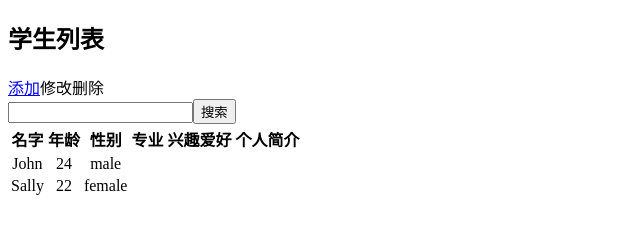
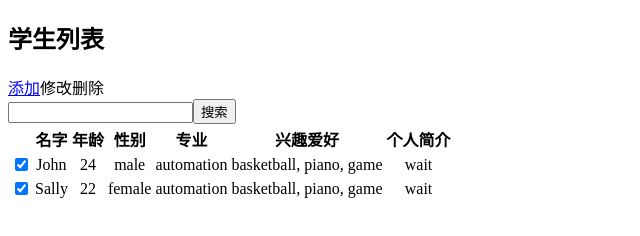
Before and after one commit to xiexuanzheng123/react-redux-router-webpack, a React app: page / in a window 1280 px wide. Shown: the whole page, without its empty margins (0-640 px from the left). Built offline with nearby package versions, Linux system fonts and the light colour scheme; some packages are replaced by stand-ins of ours; what redux-immutable-state-invariant would draw is missing.

Commit message:
add checkbox to list content and modify the models

```diff
--- a/src/common/CheckInput.js
+++ b/src/common/CheckInput.js
@@ -16,6 +16,7 @@ const CheckInput = (
     return (
         <div>
             <input
+                type='checkbox'
                 id={id}
                 name={name}
                 value={value}
--- a/src/components/listComponents/StudentContents.js
+++ b/src/components/listComponents/StudentContents.js
@@ -1,15 +1,36 @@
 import React from 'react';
+import { CheckInput } from '../../common';
 import { listContentStyles as Styles } from '../../styles/list';
 
 class StudentMessage extends React.Component {
     render () {
         const { student } = this.props;
-        const { name, age, sex } = student;
+        const {
+            id,
+            name,
+            age,
+            sex,
+            major,
+            hobby,
+            profile
+         } = student;
         return (
             <tr>
+                <td>
+                    <CheckInput
+                        id={`student_${id}`}
+                        name={`student`}
+                        value={id}
+                        checked={`false`}
+
+                    />
+                </td>
                 <td>{name}</td>
                 <td>{age}</td>
                 <td>{sex}</td>
+                <td>{major}</td>
+                <td>{hobby.join(', ')}</td>
+                <td>{profile}</td>
             </tr>
         )
     }
--- a/src/containers/StudentList.js
+++ b/src/containers/StudentList.js
@@ -28,6 +28,7 @@ class StudentList extends React.Component {
                     <table className={Styles.listTable}>
                         <thead>
                             <tr>
+                                <th></th>
                                 <th className={Styles.name}>名字</th>
                                 <th className={Styles.age}>年龄</th>
                                 <th className={Styles.sex}>性别</th>
--- a/src/models/students.js
+++ b/src/models/students.js
@@ -1,12 +1,20 @@
 const students = [
     {
+        id: '0',
         name: 'John',
         age: 24,
-        sex: 'male'
+        sex: 'male',
+        major: 'automation',
+        hobby: ['basketball', 'piano', 'game'],
+        profile: 'wait'
     },{
+        id: '1',
         name: 'Sally',
         age: 22,
-        sex: 'female'
+        sex: 'female',
+        major: 'automation',
+        hobby: ['basketball', 'piano', 'game'],
+        profile: 'wait'
     }
 ]
 export default students;
--- a/src/styles/list/list.css
+++ b/src/styles/list/list.css
@@ -1,7 +1,7 @@
 @import '../common/variables.css';
 
 .wrap {
-    width: 60%;
+    width: 80%;
     margin: 60px auto;
     & .title {
         color: green;
@@ -39,10 +39,10 @@
                     width: 10%;
                 }
                 & .hobby {
-                    width: 20%;
+                    width: 30%;
                 }
                 & .profile {
-                    width: 40%
+                    width: 30%
                 }
             }
         }
```
